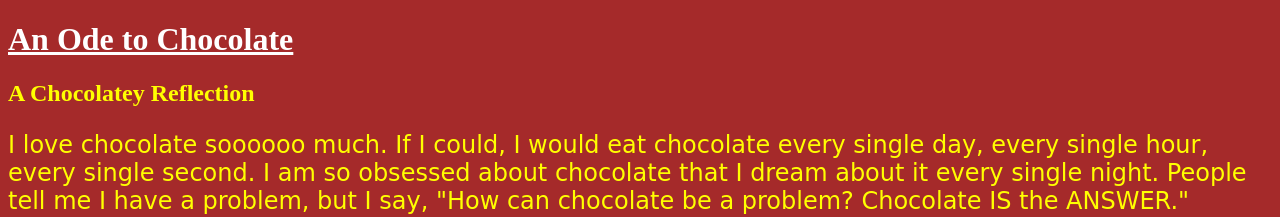
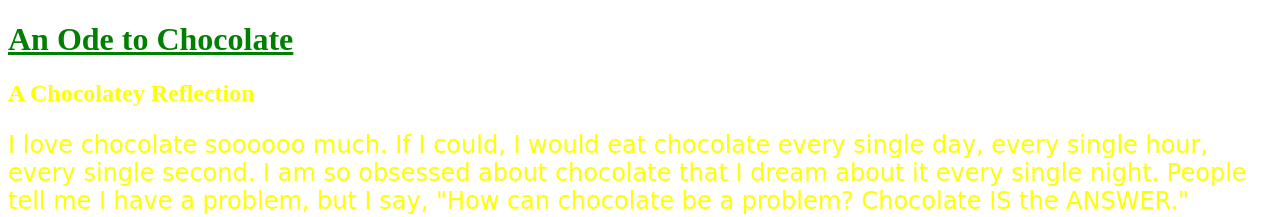
Before and after one commit to mikeadiaz/prework5, a plain HTML site: page index.html in a window 1280 px wide. Shown: the top 217 px of the page. Drawn offline with Linux system fonts and the light colour scheme.

Commit message:
changed colors

```diff
--- a/index.html
+++ b/index.html
@@ -6,11 +6,11 @@
     <style>
 
         body {
-          background-color: brown;
+          background-color: white;
         }
 
         h1 {
-          color: white;
+          color: green;
           text-decoration: underline;
         }
 
```
